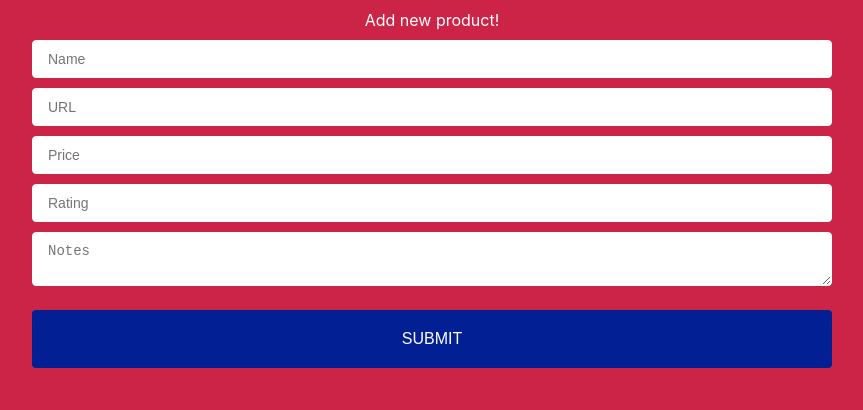
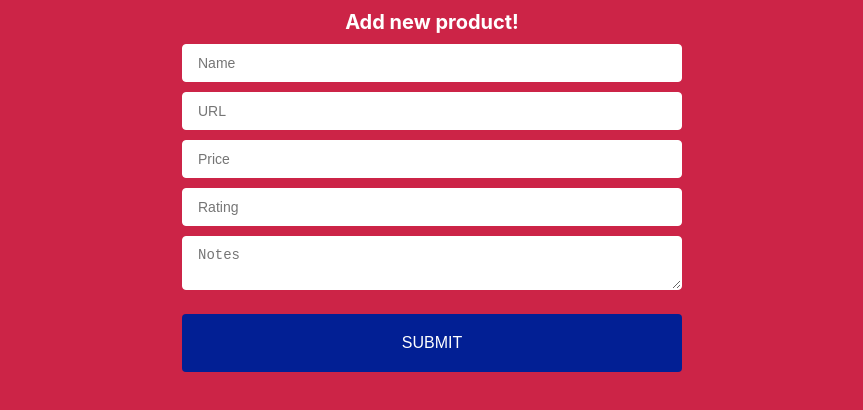
Before and after one commit to bingcao/anniversary, a React (Create React App) app: page /#/makeup-form in a window 1280 px wide. Shown: the top 410 px of the page, without its empty margins (208-1071 px from the left). Built offline with nearby package versions, Linux system fonts and the light colour scheme.

Commit message:
Make form submit to firebase

```diff
--- a/package.json
+++ b/package.json
@@ -11,9 +11,11 @@
     "@types/node": "^16.11.45",
     "@types/react": "^18.0.15",
     "@types/react-dom": "^18.0.6",
+    "firebase": "^9.9.0",
     "prettier": "^2.7.1",
     "react": "^18.2.0",
     "react-dom": "^18.2.0",
+    "react-firebase-hooks": "^5.0.3",
     "react-hook-form": "^7.33.1",
     "react-router-dom": "^6.3.0",
     "react-scripts": "5.0.1",
--- /dev/null
+++ b/src/firebase.ts
@@ -0,0 +1,21 @@
+import { initializeApp } from "firebase/app";
+import { addDoc, collection, getFirestore } from "firebase/firestore";
+
+import { Makeup } from "./types";
+
+const firebaseConfig = {
+  apiKey: "AIzaSyATstsP_I6LRxX5WGE35z09s1Tg4uenuNE",
+  authDomain: "anniversary-ce251.firebaseapp.com",
+  projectId: "anniversary-ce251",
+  storageBucket: "anniversary-ce251.appspot.com",
+  messagingSenderId: "452652347081",
+  appId: "1:452652347081:web:ee83e264439dce0dd0e718",
+  measurementId: "G-JHZ9Z4BL9D",
+};
+
+const app = initializeApp(firebaseConfig);
+const db = getFirestore(app);
+
+export async function addMakeup(makeup: Makeup) {
+  await addDoc(collection(db, "makeup"), makeup);
+}
--- a/src/forms/MakeupForm.tsx
+++ b/src/forms/MakeupForm.tsx
@@ -2,16 +2,18 @@ import React from "react";
 import { useForm } from "react-hook-form";
 import { useNavigate } from "react-router-dom";
 
+import { addMakeup } from "../firebase";
+import { Makeup } from "../types";
 import "./form.css";
 
 export interface MakeupFormProps {}
 
 export default function MakeupForm(props: MakeupFormProps): JSX.Element {
-  const { register, handleSubmit } = useForm();
+  const { register, handleSubmit } = useForm<Makeup>();
   const navigate = useNavigate();
 
-  function onSubmit(data: unknown): void {
-    alert(data);
+  async function onSubmit(data: Makeup): Promise<void> {
+    await addMakeup(data);
     navigate("/");
   }
 
@@ -19,18 +21,35 @@ export default function MakeupForm(props: MakeupFormProps): JSX.Element {
     <div className="makeup-form">
       <div className="title">Add new product!</div>
       <form onSubmit={handleSubmit(onSubmit)}>
-        <input placeholder="Name" {...register("name")} />
-        <input placeholder="URL" {...register("url")} />
-        <input placeholder="Price" type="number" {...register("Price")} />
-        <input
-          placeholder="Rating"
-          type="number"
-          {...register("Rating", { min: 0, max: 10 })}
-        />
-        <textarea
-          placeholder="Notes"
-          {...register("notes", { maxLength: 1000 })}
-        />
+        <div className="input">
+          <input placeholder="Name" required={true} {...register("name")} />
+        </div>
+        <div className={"input"}>
+          <input placeholder="URL" required={true} {...register("url")} />
+        </div>
+        <div className="input">
+          <input
+            placeholder="Price"
+            min={0}
+            step={0.01}
+            required={true}
+            type="number"
+            {...register("price", { valueAsNumber: true })}
+          />
+        </div>
+        <div className="input">
+          <input
+            placeholder="Rating"
+            min={0}
+            max={10}
+            required={true}
+            type="number"
+            {...register("rating", { valueAsNumber: true })}
+          />
+        </div>
+        <div className="input">
+          <textarea placeholder="Notes" {...register("notes")} />
+        </div>
         <input type="submit" />
       </form>
     </div>
--- a/src/forms/form.css
+++ b/src/forms/form.css
@@ -15,6 +15,8 @@ body {
 }
 
 .title {
+  font-weight: bold;
+  font-size: 20px;
   margin-bottom: 10px;
 }
 
@@ -23,14 +25,18 @@ form {
   margin: 0 auto;
 }
 
+.input {
+  margin-bottom: 10px;
+  width: 100%;
+}
+
 textarea,
 input {
   box-sizing: border-box;
-  width: 100%;
+  width: 500px;
   border-radius: 4px;
   border: 1px solid white;
   padding: 10px 15px;
-  margin-bottom: 10px;
   font-size: 14px;
 }
 
@@ -48,3 +54,13 @@ input[type="submit"],
   border-radius: 4px;
   width: 100%;
 }
+
+.error {
+  color: #ffffff;
+  margin-top: 5px;
+}
+
+.error::before {
+  display: inline;
+  content: "⚠ ";
+}
--- /dev/null
+++ b/src/types.ts
@@ -0,0 +1,7 @@
+export interface Makeup {
+  name: string;
+  url: string;
+  price: number;
+  rating: number;
+  notes: string;
+}
```
Also changed, not shown: 1 other file (tests, documents, lock files or other folders).
